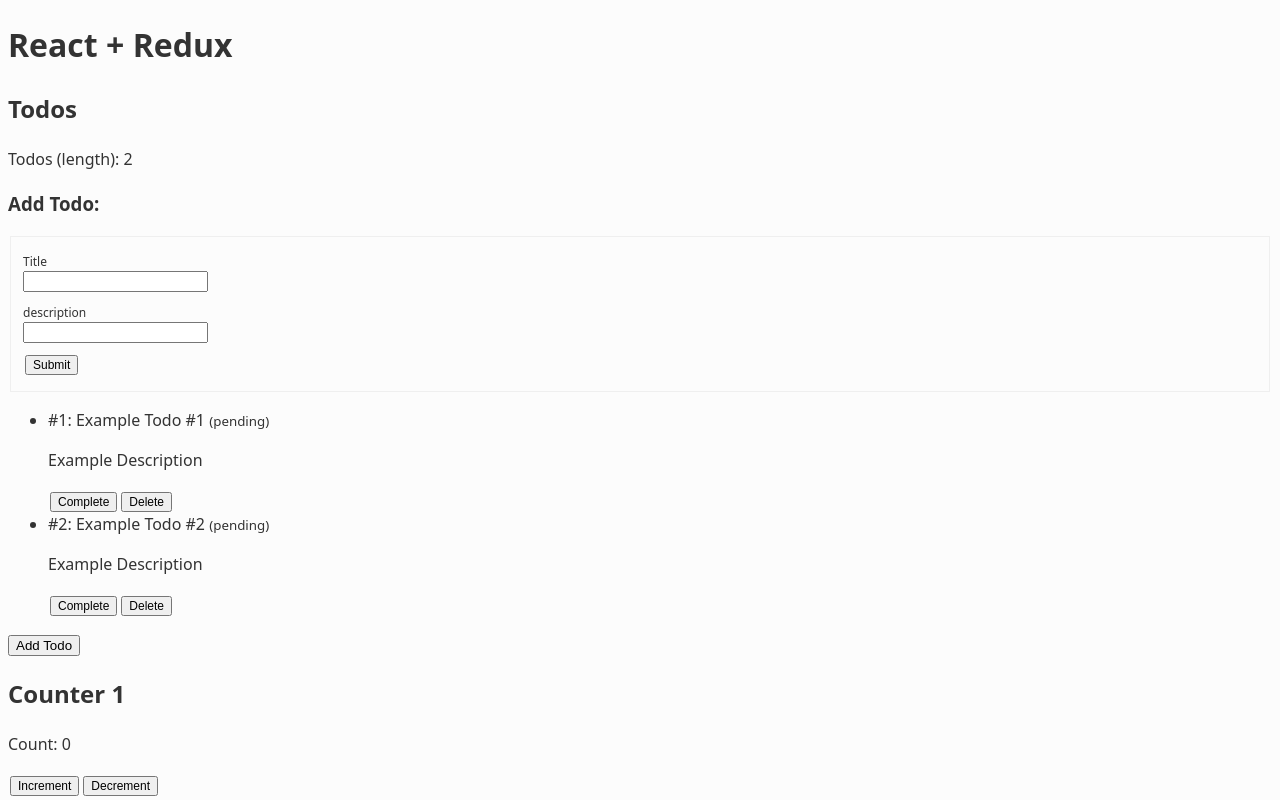
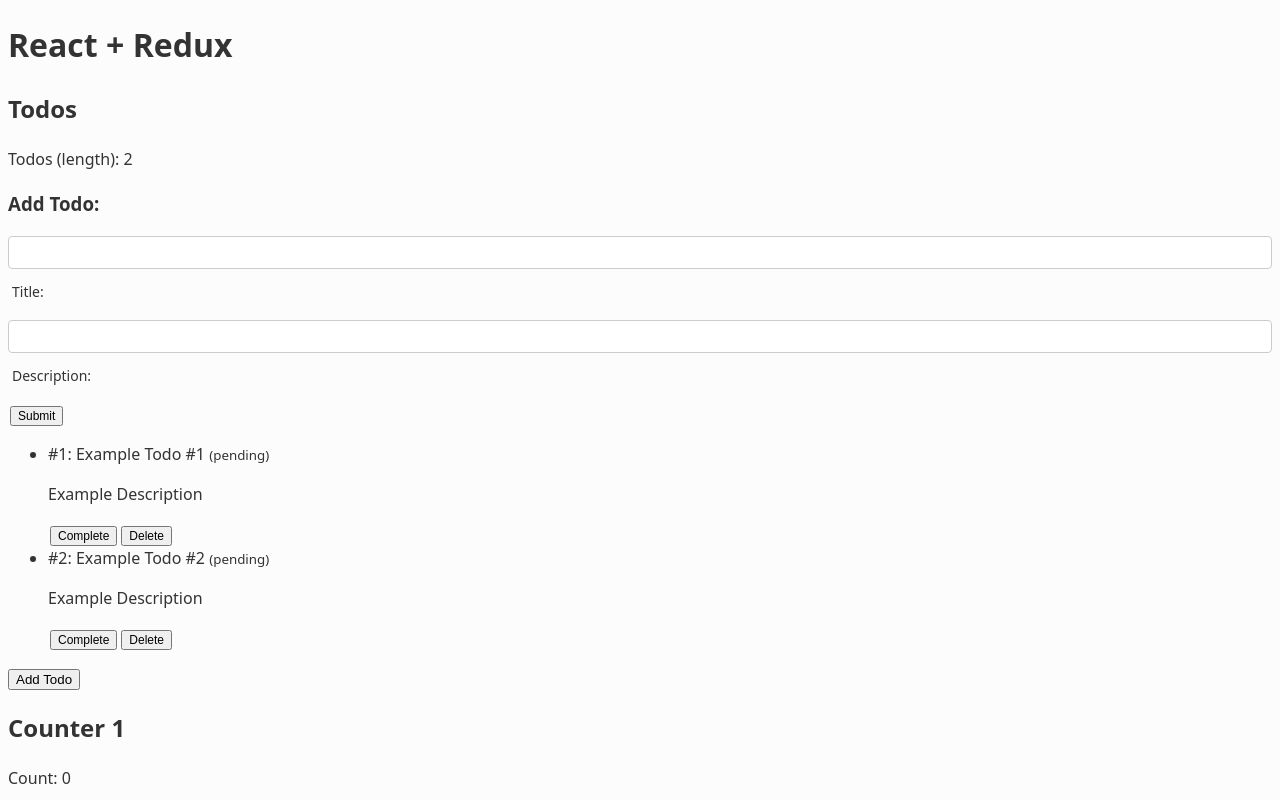
Before and after one commit to ober9k/react-redux-practice, a React (Vite) app: page / in a window 1280 px wide. Shown: the top 800 px of the page. Built offline with nearby package versions, Linux system fonts and the light colour scheme.

Commit message:
Improved form styles for labels and inputs

```diff
--- a/src/features/todos/TodoForm.module.css
+++ b/src/features/todos/TodoForm.module.css
@@ -1,6 +1,22 @@
 .form {
-  font-size: 12px;
-  margin: 0 2px;
-  padding: 4px 12px;
-  border: 1px solid #efefef;
+  width: 100%;
+  font-size: 14px;
+
+  label {
+    box-sizing: border-box;
+    width: 100%;
+    padding: 0.25rem;
+    display: block;
+    font-weight: 400;
+  }
+
+  input {
+    box-sizing: border-box;
+    width: 100%;
+    padding: 0.5rem 0.25rem;
+    margin-bottom: 0.5rem;
+
+    border: 1px solid #cccccc;
+    border-radius: 0.25rem;
+  }
 }
--- a/src/features/todos/TodoForm.tsx
+++ b/src/features/todos/TodoForm.tsx
@@ -64,13 +64,13 @@ export default function TodoForm() {
       <h3>Add Todo:</h3>
       <form action={formAction} className={cssStyles.form}>
         <p>
-          <label htmlFor="title">Title</label><br/>
           <input type="text" id="title" name="title" defaultValue={state.title} />
+          <label htmlFor="title">Title:</label>
         </p>
         {state.fieldErrors?.title && (<DisplayError message={state.fieldErrors.title} />)}
         <p>
-          <label htmlFor="description">description</label><br/>
           <input type="text" id="description" name="description" defaultValue={state.description} />
+          <label htmlFor="description">Description:</label>
         </p>
         {state.fieldErrors?.description && (<DisplayError message={state.fieldErrors.description} />)}
         <p>
```
